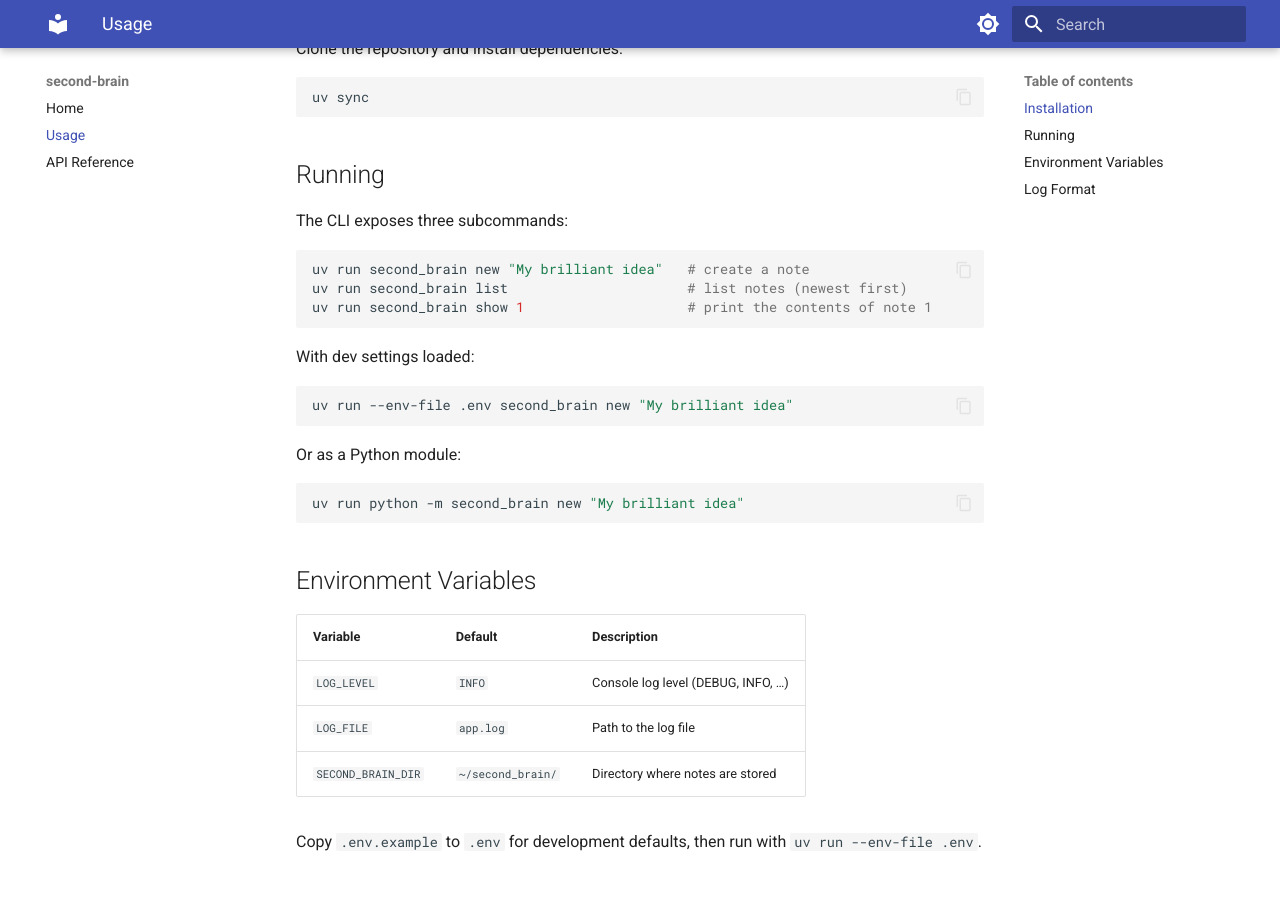
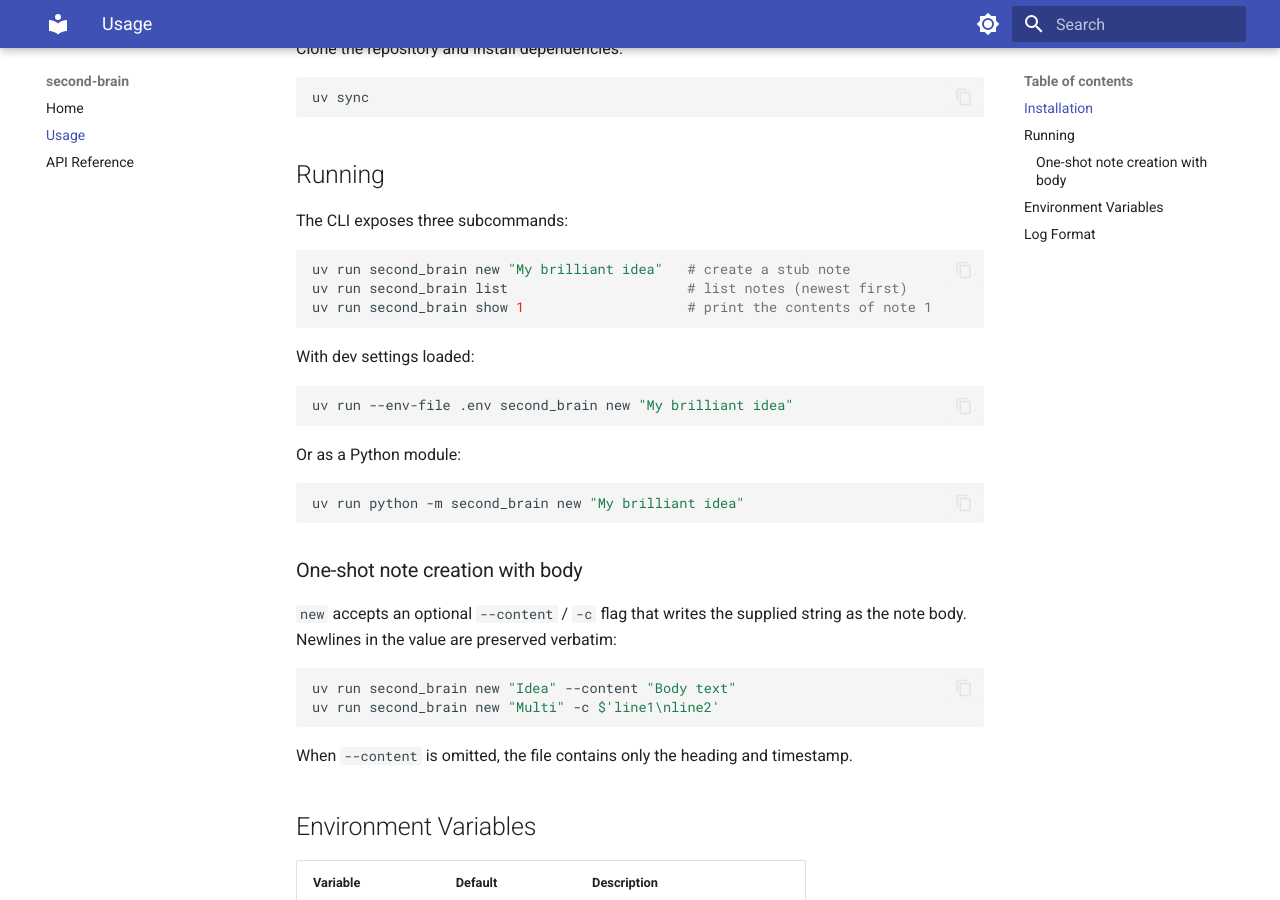
Before and after one commit to acsany/second-brain-may, an MkDocs documentation site: the page built from docs/usage.md, in a window 1280 px wide and 900 px high, scrolled down 195 px. Built offline with MkDocs 1.6.1 and Material for MkDocs 9.7.7, drawn with Linux system fonts in a browser that asks for light colours.

Commit message:
feat(cli): add --content/-c flag to new for one-shot body capture
Closes #3.

Adds an optional --content/-c flag to `second_brain new` that writes the
supplied string as the note body, separated from the existing header by a
blank line. Newlines in the value are preserved verbatim, enabling
one-shot capture from agents, keybindings, and scripts without a second
write step. Behaviour without the flag is unchanged.

Threads body: str | None through create_note(), updates README, usage
docs, and the commands page (now tracked).

````diff
--- a/docs/usage.md
+++ b/docs/usage.md
@@ -13,7 +13,7 @@ uv sync
 The CLI exposes three subcommands:
 
 ```bash
-uv run second_brain new "My brilliant idea"   # create a note
+uv run second_brain new "My brilliant idea"   # create a stub note
 uv run second_brain list                      # list notes (newest first)
 uv run second_brain show 1                    # print the contents of note 1
 ```
@@ -29,6 +29,18 @@ Or as a Python module:
 ```bash
 uv run python -m second_brain new "My brilliant idea"
 ```
+
+### One-shot note creation with body
+
+`new` accepts an optional `--content` / `-c` flag that writes the supplied
+string as the note body. Newlines in the value are preserved verbatim:
+
+```bash
+uv run second_brain new "Idea" --content "Body text"
+uv run second_brain new "Multi" -c $'line1\nline2'
+```
+
+When `--content` is omitted, the file contains only the heading and timestamp.
 
 ## Environment Variables
 
````
Also changed, not shown: README.md (+2 -1 lines), docs/commands.md (added, +44 -0 lines), 4 other files.
